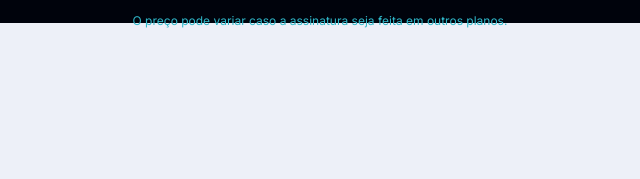
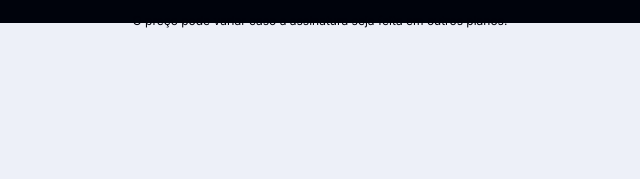
Before and after one commit to htmadx/aluraplus, a plain HTML site: page index.html in a window 1280 px wide. Shown: the part 581-760 px from the top of the page, 0-640 px from the left. Drawn offline with Linux system fonts and the light colour scheme.

Commit message:
finalização

```diff
--- a/styles.css
+++ b/styles.css
@@ -1,6 +1,6 @@
 :root {
     --branco-principal: #a59c9c;
-    --cinza-secundario: #2fb9cb;
+    --cinza-secundario: #00030c;
     --botao-azul: #051a34;
     --cor-de-fundo: #edf0f8;
     --fonte-principal: 'Inter';
```
